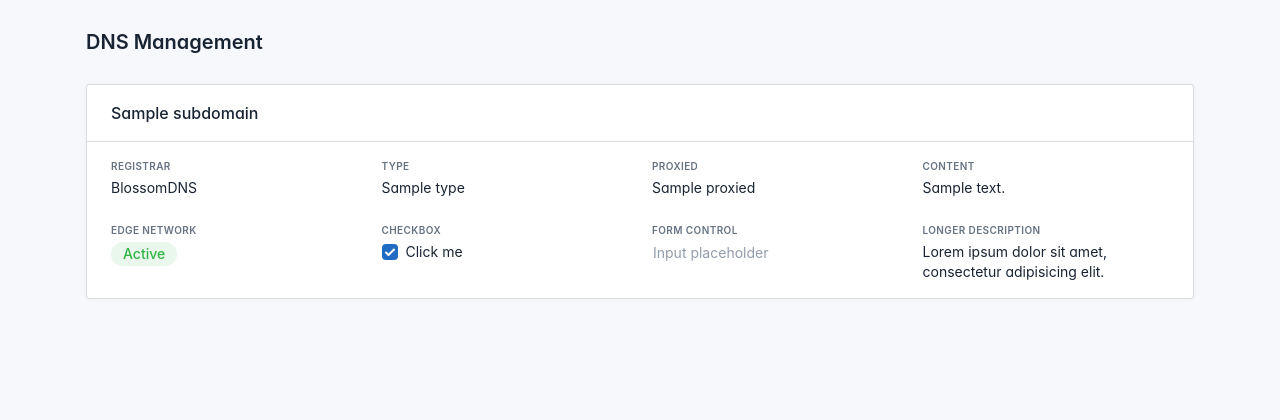
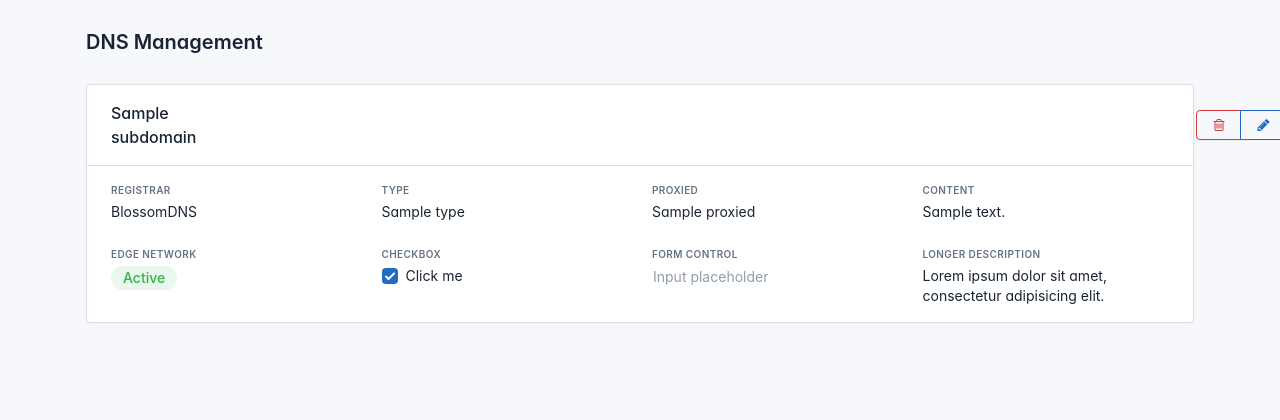
Before and after one commit to BlossomDNS/register, a Flask app: template templates/dashboard.html in a window 1280 px wide. Shown: the part 112-532 px from the top of the page. Run offline with Flask 3, Linux system fonts and the light colour scheme; the template is opened without the code that fills it: most values are stand-ins (such as "Sample title", 1, 10 or a date in 2020); parts of the project's set-up code (start-up, migrations or seed data) failed here and were passed over; some web fonts are replaced.

Commit message:
Some ui updates and turn on debug mode

```diff
--- a/main.py
+++ b/main.py
@@ -286,4 +286,4 @@ if __name__ == "__main__":
     # from waitress import serve
     # serve(app, host="0.0.0.0", port=8080)
     app.register_blueprint(authentication)
-    app.run(host="0.0.0.0")
+    app.run(host="0.0.0.0", debug=True)
--- a/templates/dashboard.html
+++ b/templates/dashboard.html
@@ -10,6 +10,7 @@
       <link href="./static/styles/tabler-payments.min.css?1684106062" rel="stylesheet"/>
       <link href="./static/styles/tabler-vendors.min.css?1684106062" rel="stylesheet"/>
       <link href="./static/styles/demo.min.css?1684106062" rel="stylesheet"/>
+      <link rel="stylesheet" href="https://cdnjs.cloudflare.com/ajax/libs/font-awesome/4.7.0/css/font-awesome.min.css">
       <style>
          @import url('https://rsms.me/inter/inter.css');
          :root {
@@ -18,6 +19,11 @@
          body {
          font-feature-settings: "cv03", "cv04", "cv11";
          }
+         .right-icons {
+          float: right;
+          margin-left: 1000px;
+          color: whitesmoke;
+          }
       </style>
    </head>
    <body >
@@ -211,6 +217,12 @@
                   <div class="card">
                      <div class="card-header">
                         <h3 class="card-title">{{ subdomain.name }}</h3>
+                        <div class="right-icons">
+                            <div class="btn-group">
+                              <button class="btn btn-outline-danger"><i class="fa fa-trash-o" aria-hidden="true"></i></button>
+                              <button class="btn btn-outline-primary"><i class="fa fa-pencil" aria-hidden="true"></i></button>
+                            </div>
+                        </div>
                      </div>
                      <div class="card-body">
                         <div class="datagrid">
@@ -308,6 +320,5 @@
     <!-- Tabler Core -->
     <script src="./static/js/tabler.min.js?1684106062" defer></script>
     <script src="./static/js/demo.min.js?1684106062" defer></script>
-  </body>
-   </body>
+</body>
 </html>
```
